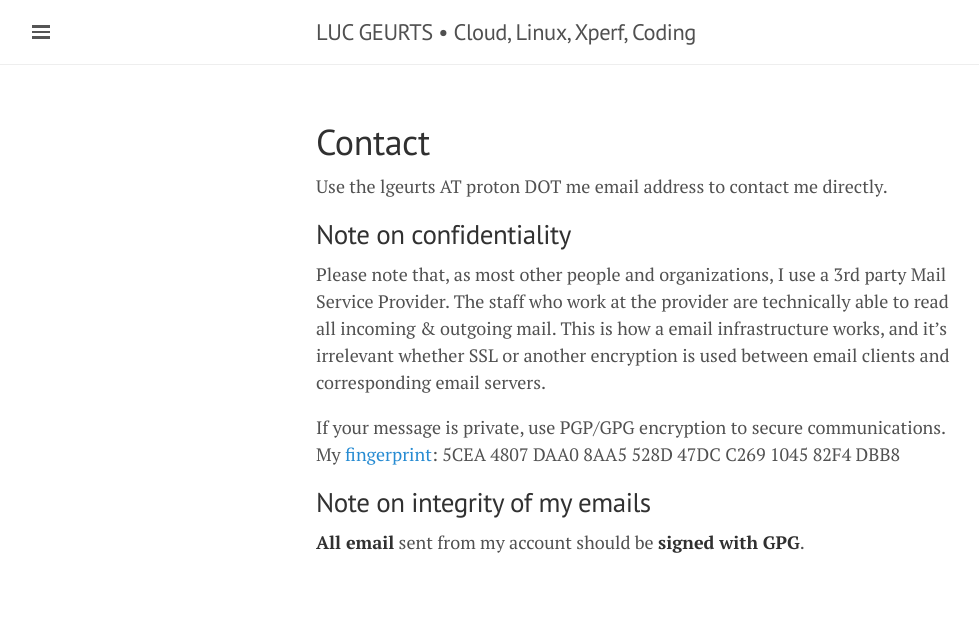
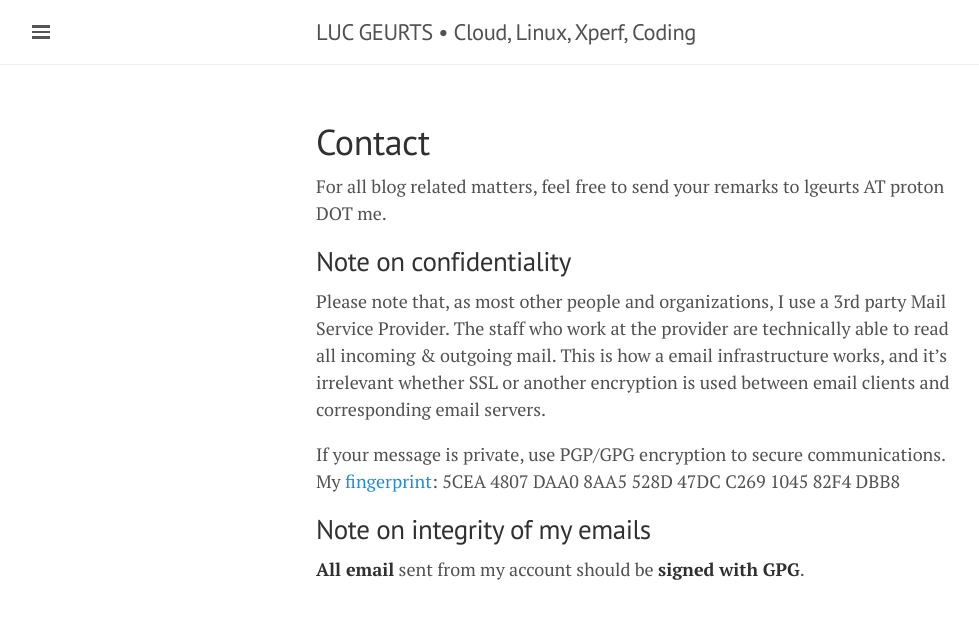
Before and after one commit to lgeurts/lgeurts.github.io, a Jekyll site: the page built from contact.md, in a window 1280 px wide. Shown: the top 619 px of the page, without its empty margins (0-979 px from the left). Built offline with Jekyll 4.4.1, drawn with Linux system fonts in a browser that asks for light colours; nearby versions of some CDN libraries.

Commit message:
Update contact.md

```diff
--- a/contact.md
+++ b/contact.md
@@ -3,7 +3,7 @@ layout: page
 title: Contact
 ---
 
-Use the lgeurts AT proton DOT me email address to contact me directly.
+For all blog related matters, feel free to send your remarks to lgeurts AT proton DOT me.
 
 Note on confidentiality
 -----------------------
```
